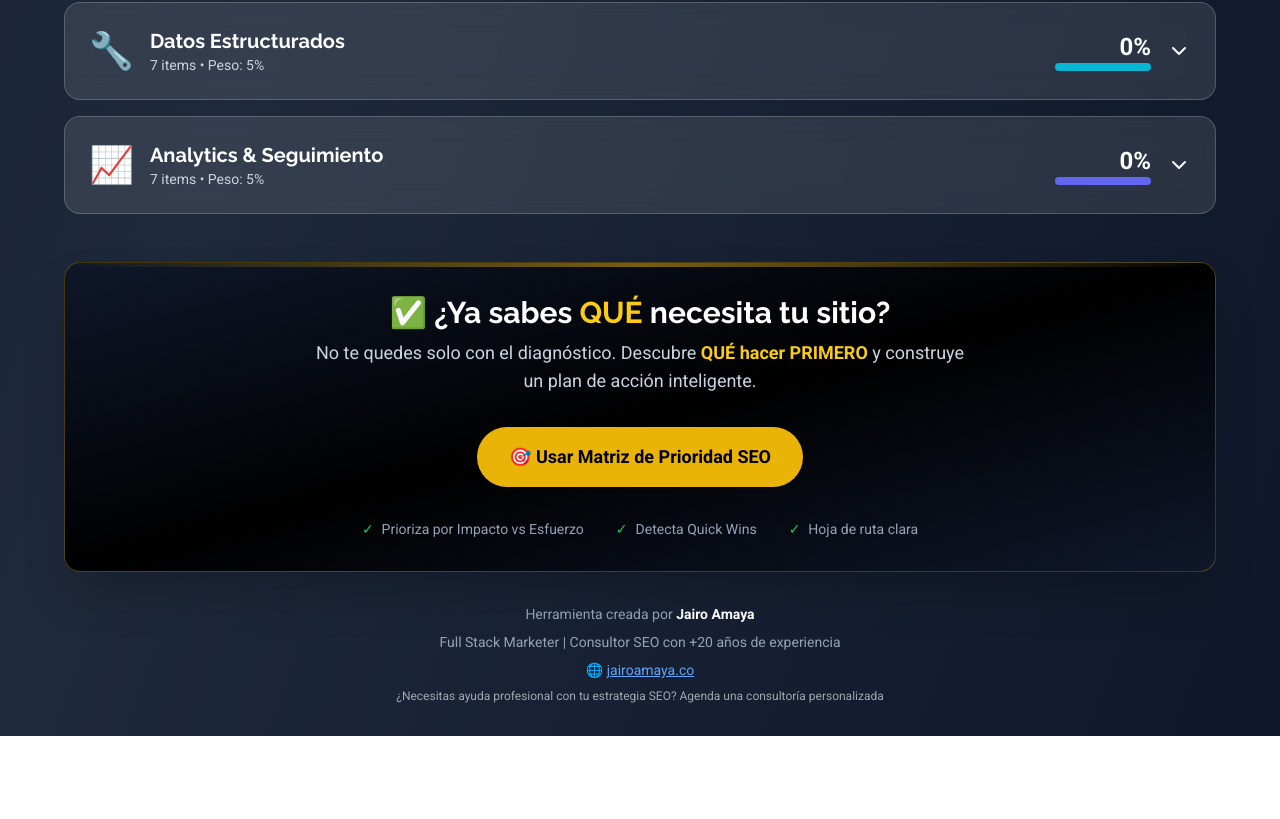
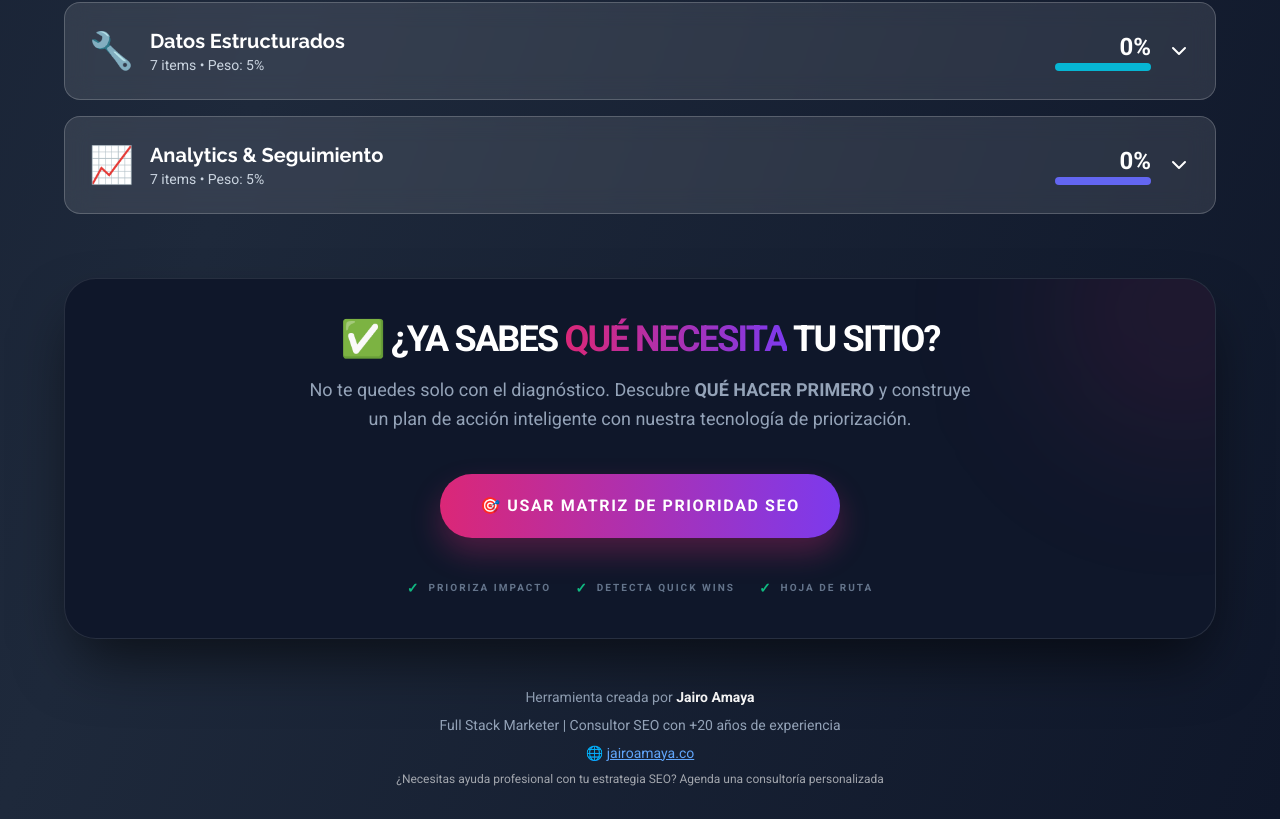
Before and after one commit to jairoamayalaverde/ASI-Auditor-SEO-Interactivo, a React (Vite) app: page / in a window 1280 px wide. Shown: the part 2764-3583 px from the top of the page. Before the commit the page ends 3500 px from the top, so only its background shows below. Built offline with nearby package versions, Linux system fonts and the light colour scheme.

Commit message:
Update App.jsx

```diff
--- a/src/App.jsx
+++ b/src/App.jsx
@@ -867,44 +867,32 @@ export default function InteractiveSEOAudit() {
           })}
         </div>
 
-        {/* === NUEVO: PUENTE ESTRATÉGICO A MATRIZ === */}
-        <div className="mt-12 mb-8 animate-fadeIn">
-          <div className="bg-gradient-to-br from-slate-900 via-black to-slate-900 border border-yellow-500/30 rounded-2xl p-8 text-center relative overflow-hidden shadow-2xl group">
+        {/* BLOQUE DE CIERRE UNIFICADO */}
+<div className="mt-16 mb-12">
+  <div className="bg-[#0f172a] border border-white/10 rounded-[32px] p-10 text-center relative overflow-hidden shadow-[0_30px_60px_-12px_rgba(0,0,0,0.6)] group">
+    {/* Resplandor Magenta sutil */}
+    <div className="absolute -top-24 -right-24 w-64 h-64 bg-pink-600/10 rounded-full blur-[80px] group-hover:bg-pink-600/20 transition-all duration-700"></div>
 
-            {/* Efecto de glow ambiental */}
-            <div className="absolute top-0 left-1/2 -translate-x-1/2 w-full h-1 bg-gradient-to-r from-transparent via-yellow-500 to-transparent opacity-50"></div>
-
-            <h3 className="text-2xl md:text-3xl font-bold font-heading text-white mb-2">
-              ✅ ¿Ya sabes <span className="text-yellow-400">QUÉ</span> necesita tu sitio?
+    <div className="relative z-10 max-w-2xl mx-auto">
+      <h3 className="text-3xl md:text-4xl font-black uppercase tracking-tighter leading-none text-white mb-4">
+        ✅ ¿Ya sabes <span style={{ background: 'linear-gradient(90deg, #db2777 0%, #7c3aed 100%)', WebkitBackgroundClip: 'text', WebkitTextFillColor: 'transparent' }}>QUÉ NECESITA</span> TU SITIO?
       </h3>
-
-            <p className="text-slate-300 text-lg mb-8 max-w-2xl mx-auto">
-              No te quedes solo con el diagnóstico. Descubre <span className="text-yellow-400 font-semibold">QUÉ hacer PRIMERO</span> y construye un plan de acción inteligente.
+      <p className="text-slate-400 text-lg mb-10 leading-relaxed">
+        No te quedes solo con el diagnóstico. Descubre <strong>QUÉ HACER PRIMERO</strong> y construye un plan de acción inteligente con nuestra tecnología de priorización.
       </p>
 
-            <a
-              href="https://jairoamaya.co/matriz-de-prioridad-seo/"
-              target="_top"
-              rel="noopener noreferrer"
-              className="inline-flex items-center gap-3 px-8 py-4 bg-yellow-500 hover:bg-yellow-400 text-black font-bold text-lg rounded-full transition-all transform hover:scale-105 hover:shadow-[0_0_20px_rgba(234,179,8,0.4)]"
-            >
+      <a href="https://jairoamaya.co/matriz-de-prioridad-seo/" target="_top" className="inline-block bg-gradient-to-r from-[#db2777] to-[#7c3aed] text-white font-black py-5 px-10 rounded-full transition-all transform hover:scale-105 shadow-[0_15px_30px_rgba(219,39,119,0.3)] uppercase tracking-widest no-underline">
         🎯 Usar Matriz de Prioridad SEO
       </a>
 
-            <div className="mt-8 flex flex-wrap justify-center gap-4 md:gap-8 text-sm text-slate-400">
-              <span className="flex items-center gap-2">
-                <span className="text-green-500">✓</span> Prioriza por Impacto vs Esfuerzo
-              </span>
-              <span className="flex items-center gap-2">
-                <span className="text-green-500">✓</span> Detecta Quick Wins
-              </span>
-              <span className="flex items-center gap-2">
-                <span className="text-green-500">✓</span> Hoja de ruta clara
-              </span>
+      <div className="mt-10 flex flex-wrap justify-center gap-6 text-[10px] font-black uppercase tracking-[0.2em] text-slate-500">
+        <span className="flex items-center gap-2"><span className="text-emerald-500 text-sm">✓</span> Prioriza Impacto</span>
+        <span className="flex items-center gap-2"><span className="text-emerald-500 text-sm">✓</span> Detecta Quick Wins</span>
+        <span className="flex items-center gap-2"><span className="text-emerald-500 text-sm">✓</span> Hoja de ruta</span>
       </div>
     </div>
   </div>
-        {/* === FIN NUEVO BLOQUE === */}
+</div>
 
         {/* Footer */}
         <div className="mt-8 text-center text-slate-400 text-sm space-y-2">
```
Lines whose indentation alone changed are shown as unchanged.
